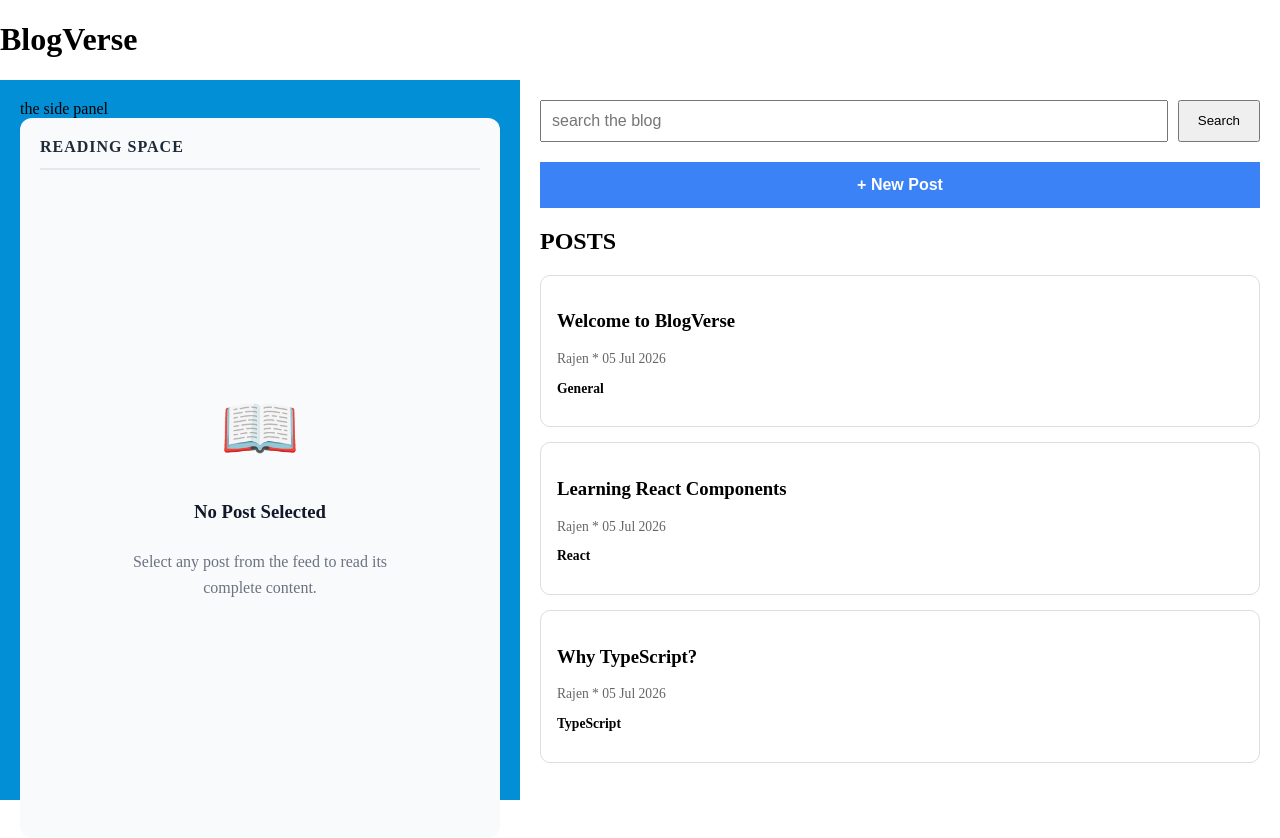
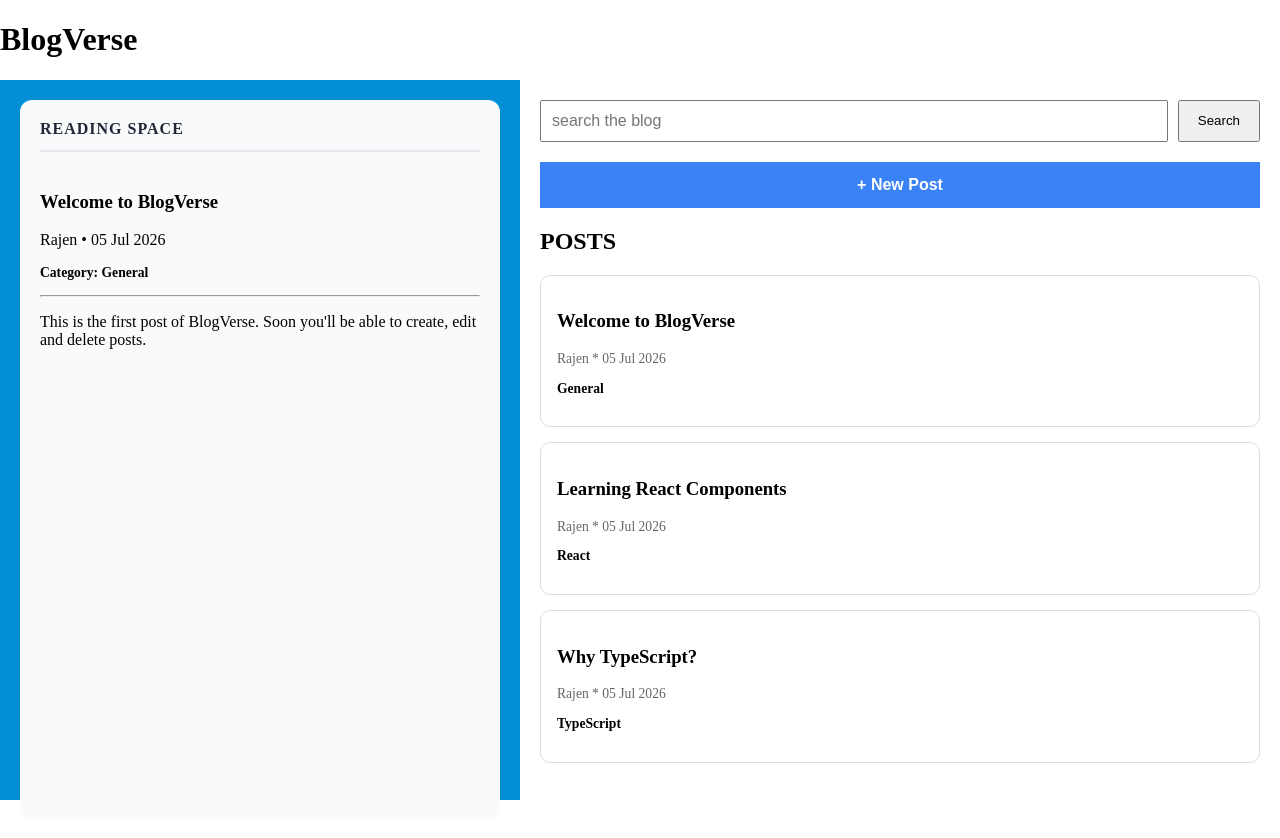
Before and after one commit to Ranrajen/BlogVerse, a React (Vite) app: page / in a window 1280 px wide. Built offline with nearby package versions, Linux system fonts and the light colour scheme.

Commit message:
update app.tsx

```diff
--- a/src/App.tsx
+++ b/src/App.tsx
@@ -3,24 +3,43 @@ import './App.css';
 import Header from './components/header/Header';
 import NewPostButton from './components/newpost/NewPostButton';
 import SearchBar from './components/search/SearchBar';
-import ReadingSpace from './components/readingSpace/ReadingSpace'
+import ReadingSpace from './components/readingSpace/ReadingSpace';
 import PostsFeed from './components/postsfeed/PostsFeed';
 
+import { useState } from 'react';
+import type { Post } from './types/Post';
+import { dummyPosts } from './data/dummyPosts';
+
+import NewPostModal from './components/newpostmodal/NewPostModal';
+
+
+
+
 const App = () => {
+  const [selectedPost , setselectedPost] = useState<Post | null>(dummyPosts[0])
+  const [isModalOpen, setIsModalOpen] =
+  useState(false);
   return (
     <div className="app">
       {' '}
       <Header />
       <div className="screen-split">
-        <aside className="left-side">the side panel
-          <ReadingSpace></ReadingSpace>
+        <aside className="left-side">
+          {/* the side panel */}
+          <ReadingSpace selectedPost={selectedPost}/>
         </aside>
         <main className="right-side">
-          <div className='top-bar'><SearchBar />
-          <NewPostButton /></div>
-         <PostsFeed/>
+          <div className="top-bar">
+            <SearchBar />
+            <NewPostButton onClick={()=>setIsModalOpen(true)} />
+          </div>
+          <PostsFeed onSelectPost={setselectedPost}/>
         </main>
       </div>
+      <NewPostModal
+  isOpen={isModalOpen}
+  onClose={() => setIsModalOpen(false)}
+/>
     </div>
   );
 };
```
